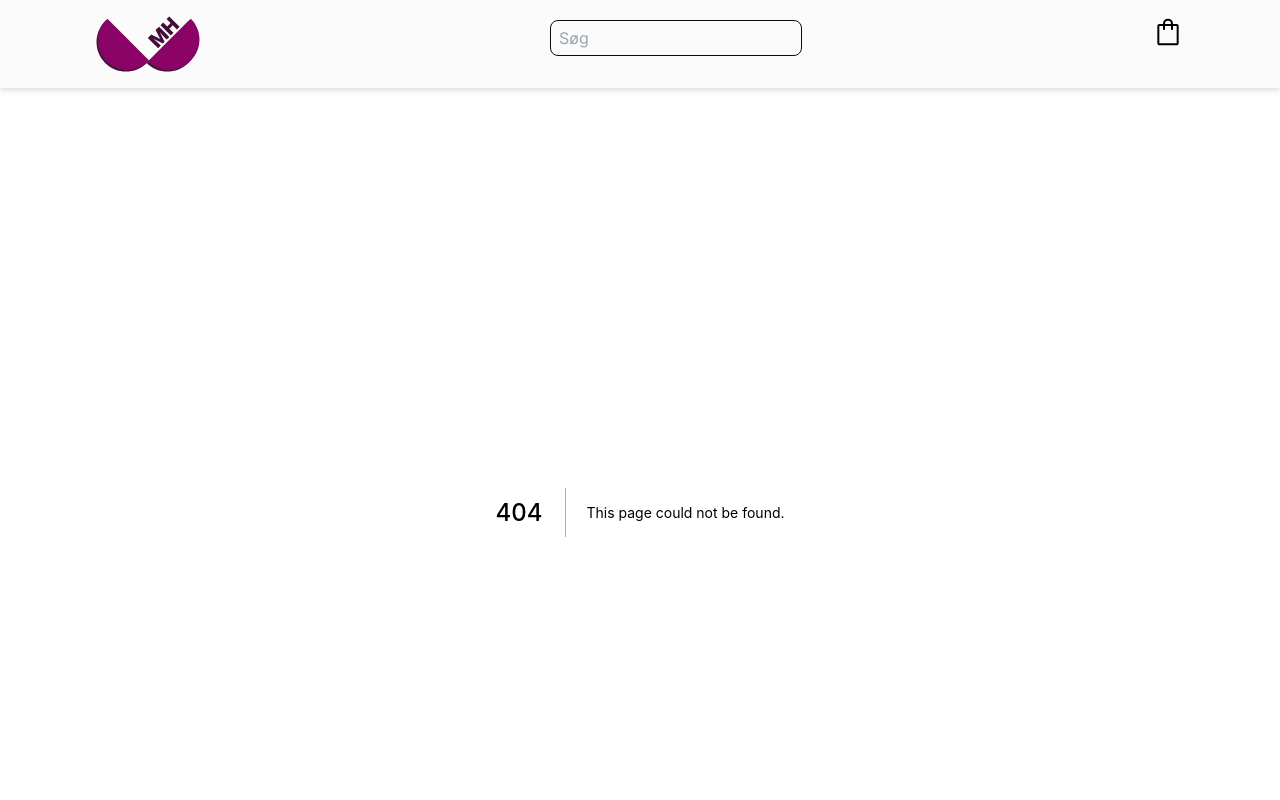
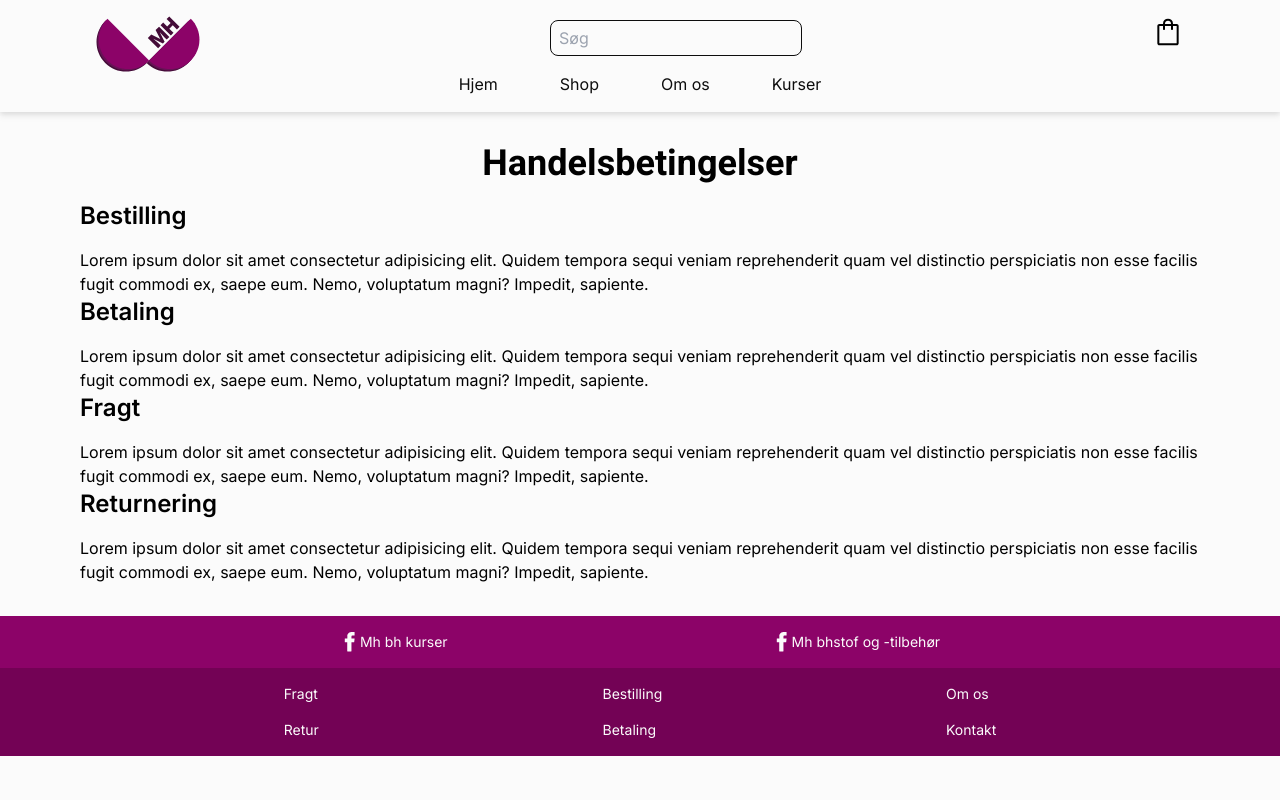
Before and after one commit to StinePS/mhbhstof, a Next.js app: page /handelsbetingelser in a window 1280 px wide. Before the commit this address had no page. Shown: the top 800 px of the page. Built offline with nearby package versions, Linux system fonts and the light colour scheme.

Commit message:
Handelsbetingelser with Lorem Ipsum

```diff
--- /dev/null
+++ b/pages/handelsbetingelser.tsx
@@ -0,0 +1,56 @@
+import { getMenuItems } from "../lib/menuItems";
+
+export default function FAQ() {
+  return (
+    <main>
+      <div className="container">
+        <h1 className="pageheader">Handelsbetingelser</h1>
+        <section id="bestilling">
+          <h2 className="sectionheader">Bestilling</h2>
+          <p>
+            Lorem ipsum dolor sit amet consectetur adipisicing elit. Quidem
+            tempora sequi veniam reprehenderit quam vel distinctio perspiciatis
+            non esse facilis fugit commodi ex, saepe eum. Nemo, voluptatum
+            magni? Impedit, sapiente.
+          </p>
+        </section>
+
+        <section id="betaling">
+          <h2 className="sectionheader">Betaling</h2>
+          <p>
+            Lorem ipsum dolor sit amet consectetur adipisicing elit. Quidem
+            tempora sequi veniam reprehenderit quam vel distinctio perspiciatis
+            non esse facilis fugit commodi ex, saepe eum. Nemo, voluptatum
+            magni? Impedit, sapiente.
+          </p>
+        </section>
+
+        <section id="fragt">
+          <h2 className="sectionheader">Fragt</h2>
+          <p>
+            Lorem ipsum dolor sit amet consectetur adipisicing elit. Quidem
+            tempora sequi veniam reprehenderit quam vel distinctio perspiciatis
+            non esse facilis fugit commodi ex, saepe eum. Nemo, voluptatum
+            magni? Impedit, sapiente.
+          </p>
+        </section>
+
+        <section id="returnering">
+          <h2 className="sectionheader">Returnering</h2>
+          <p>
+            Lorem ipsum dolor sit amet consectetur adipisicing elit. Quidem
+            tempora sequi veniam reprehenderit quam vel distinctio perspiciatis
+            non esse facilis fugit commodi ex, saepe eum. Nemo, voluptatum
+            magni? Impedit, sapiente.
+          </p>
+        </section>
+      </div>
+    </main>
+  );
+}
+
+export async function getStaticProps() {
+  return {
+    props: { menuItems: await getMenuItems() },
+  };
+}
```
